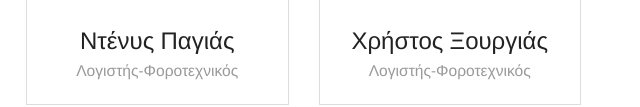
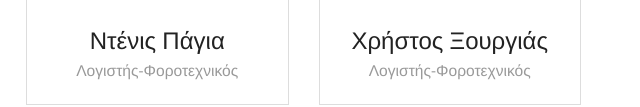
Before and after one commit to ntoulapa/ntoulapa.github.io, a plain HTML site: page index.html in a window 1280 px wide. Shown: the part 848-955 px from the top of the page, 629-1269 px from the left. Drawn offline with nearby package versions, Linux system fonts and the light colour scheme.

Commit message:
[Mod] Changed name

```diff
--- a/index.html
+++ b/index.html
@@ -126,7 +126,7 @@
                 <div class="thumbnail">
                     <img class="img-responsive" src="img/dennis_web.jpg" alt="">
                     <div class="caption">
-                        <h3>Ντένυς Παγιάς<br>
+                        <h3>Ντένις Πάγια<br>
                             <small>Λογιστής-Φοροτεχνικός</small>
                         </h3>
                     </div>
```
